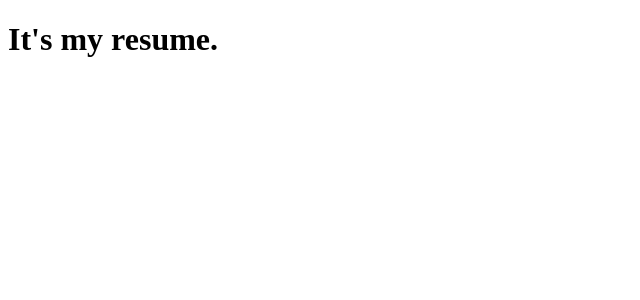
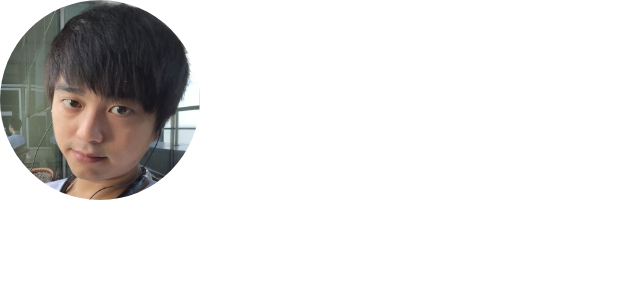
Before and after one commit to RoronuaHong/slimhong, a React app in the folder frontend/: page /resume in a window 1280 px wide. Shown: the top 300 px of the page, without its empty margins (0-640 px from the left). Built offline with nearby package versions, Linux system fonts and the light colour scheme; what serviceworker-webpack-plugin would draw is missing.

Commit message:
添加react-bootstrap

```diff
--- a/frontend/src/components/App.js
+++ b/frontend/src/components/App.js
@@ -1,9 +1,9 @@
-import React, { Component } from 'react';
+import React from "react";
 
-class App extends Component{
-    render() {
-        return <h2>Hello, React Router!</h2>
-    }
-}
+const App = () => (
+    <div>
+        <h1>My First App.</h1>
+    </div>
+);
 
 export default App;
--- a/frontend/src/components/resume/index.js
+++ b/frontend/src/components/resume/index.js
@@ -1,11 +1,23 @@
 import React, { Component } from "react";
+import {
+    Grid,
+    Row,
+    Col
+} from  "react-bootstrap";
+import Profile from "./profile";
+
+import "../../scss/resume.scss";
 
 class MyResume extends Component {
     render() {
         return (
-            <div>
-                <h1>It's my resume.</h1>
-            </div>
+            <Grid>
+                <Row className="show-grid">
+                    <Col xs={ 12 } md={ 3 }>
+                        <Profile />
+                    </Col>
+                </Row>
+            </Grid>
         );
     }
 }
--- /dev/null
+++ b/frontend/src/components/resume/profile.js
@@ -0,0 +1,15 @@
+import React from "react";
+import ReactDOM from "react-dom";
+
+/*引用头像更改*/
+class Profile extends React.Component {
+    render() {
+        return (
+            <div className="profilebox">
+                <img src="../../images/slims.png" alt=""/>
+            </div>
+        );
+    }
+};
+
+export default Profile;
--- a/frontend/src/index.js
+++ b/frontend/src/index.js
@@ -1,8 +1,11 @@
 import React from "react";
 import ReactDOM from "react-dom";
 import MyRouter from "./router/index";
-import runtime from 'serviceworker-webpack-plugin/lib/runtime';
+import runtime from "serviceworker-webpack-plugin/lib/runtime";
 
+import "./scss/common/reset.css";
+
+/*开发环境端口为 7777*/
 if(window.location.port != 7777) {
     const registration = runtime.register();
 }
--- a/frontend/src/index.scss
+++ /dev/null
@@ -1,3 +0,0 @@
-h1 {
-  color: red;
-}
--- a/frontend/src/router/index.js
+++ b/frontend/src/router/index.js
@@ -4,12 +4,12 @@ import {
     Switch,
     Route,
     Link,
-    Redirect,
-    browserHistory
+    Redirect
 } from "react-router-dom";
+import { Provider } from "react-redux";
 
-import NoMatch from "../components/404";
-import App from "../components/app";
+import NoMatch from "../components/PageNotFound";
+import App from "../components/App";
 import Resume from "../components/resume/index";
 
 /*判断浏览器是否支持HTML5浏览器*/
@@ -22,16 +22,16 @@ const router = [
 
 ];
 
-const myRouter = () => (
+const myRouter = ({ store }) => (
     <Router
-        history = { browserHistory }
         forceRefresh={ !supportsHistory }
         keyLength={ 12 }
     >
         <div>
             <Switch>
-                <Route exact path="/" component={ App } />
+                <Route exact path="/index" component={ App } />
                 <Route exact path="/resume" component={ Resume } />
+                <Redirect from="/" to="/index" />
                 <Route component={ NoMatch } />
             </Switch>
         </div>
--- /dev/null
+++ b/frontend/src/scss/common/reset.css
@@ -0,0 +1,45 @@
+@charset 'utf-8';
+/* CSS reset */
+body,div,dl,dt,dd,ul,ol,li,h1,h2,h3,h4,h5,h6,pre,code,form,fieldset,legend,input,button,textarea,p,blockquote,th,td,strong{padding:0;margin:0;}
+table{border-collapse:collapse;border-spacing:0;}
+fieldset,img{border:0;}
+a{text-decoration:none; color:#00c; outline:none;}/*此处待添加默认链接颜色*/
+var,em,strong{font-style:normal;}
+address,caption,cite,code,dfn,em,strong,th,var, optgroup{font-style:inherit;font-weight:inherit;}
+del,ins{text-decoration:none;}
+li{list-style:none;}
+caption,th{text-align:left;}
+h1,h2,h3,h4,h5,h6{font-size:100%;font-weight:normal;}
+q:before,q:after{content:'';}
+abbr,acronym{border:0;font-variant:normal;}
+sup{vertical-align:baseline;}
+sub{vertical-align:baseline;}
+legend{color:#000;}
+input,button,textarea,select,optgroup,option{font-size:inherit;font-style:inherit;font-weight:inherit;}
+input,button,textarea,select{*font-size:100%;}
+.clearfix:after {content:"\200B"; display:block; height:0; clear:both; }
+.clearfix { *zoom:1; }
+
+/*********表单默认************/
+button,input,optgroup,select,textarea{color:inherit;font:inherit;margin:0}
+button,html input[type="button"],
+input[type="reset"],
+input[type="submit"],
+input[type="text"]{-webkit-appearance:button;cursor:pointer;outline:none; border:0;border-radius:0px; }
+button{overflow:visible;border-radius:0px; }
+button,select{text-transform:none}
+button[disabled],html input[disabled],legend{cursor:default}
+button::-moz-focus-inner,input::-moz-focus-inner{border:0;padding:0}
+input{line-height:normal; outline: none; border: none;-webkit-appearance:none}
+input[type="checkbox"],input[type="radio"]{box-sizing:border-box;padding:0}
+input[type="number"]::-webkit-inner-spin-button,input[type="number"]::-webkit-outer-spin-button{height:auto}
+input[type="search"]{-webkit-appearance:textfield;-moz-box-sizing:border-box;-webkit-box-sizing:border-box;box-sizing:border-box}
+input[type="search"]::-webkit-search-cancel-button,input[type="search"]::-webkit-search-decoration{-webkit-appearance:none;}
+html,button,input,select,textarea{font-family:"Microsoft YaHei","Helvetica Neue",Helvetica,STHeiTi,Arial,sans-serif}
+input::-moz-placeholder,
+textarea::-moz-placeholder,
+input:-ms-input-placeholder,
+textarea:-ms-input-placeholder,
+input::-webkit-input-placeholder,
+textarea::-webkit-input-placeholder{color:#ccc}
+textarea{overflow:auto;resize:vertical}
--- /dev/null
+++ b/frontend/src/scss/resume.scss
@@ -0,0 +1,11 @@
+.profilebox {
+  overflow: hidden;
+  width: 200px;
+  height: 200px;
+  border-radius: 50%;
+  img {
+    display: block;
+    width: 100%;
+    height: 100%;
+  }
+}
--- a/frontend/webpack.common.js
+++ b/frontend/webpack.common.js
@@ -114,7 +114,7 @@ const config = {
                             }
                         },
                         {
-                            loader: "scss-loader"
+                            loader: "sass-loader"
                         },
                         /*自动配置前缀*/
                         {
```
Also changed, not shown: frontend/package.json (+9 -1 lines), frontend/src/components/PageNotFound.js (renamed from frontend/src/components/404.js), frontend/src/images/slims.png (added), 2 other files (tests, documents, lock files or other folders).
